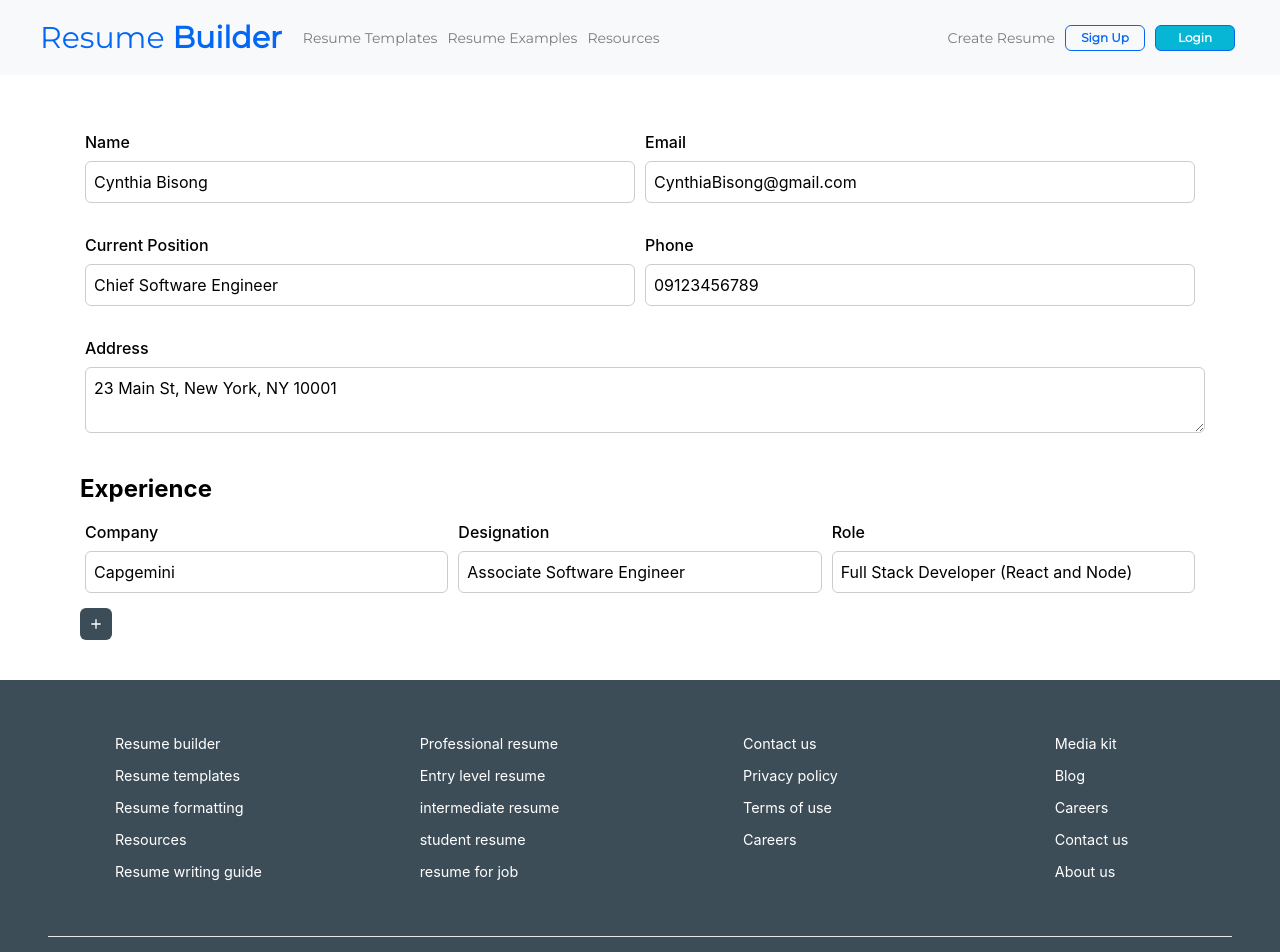
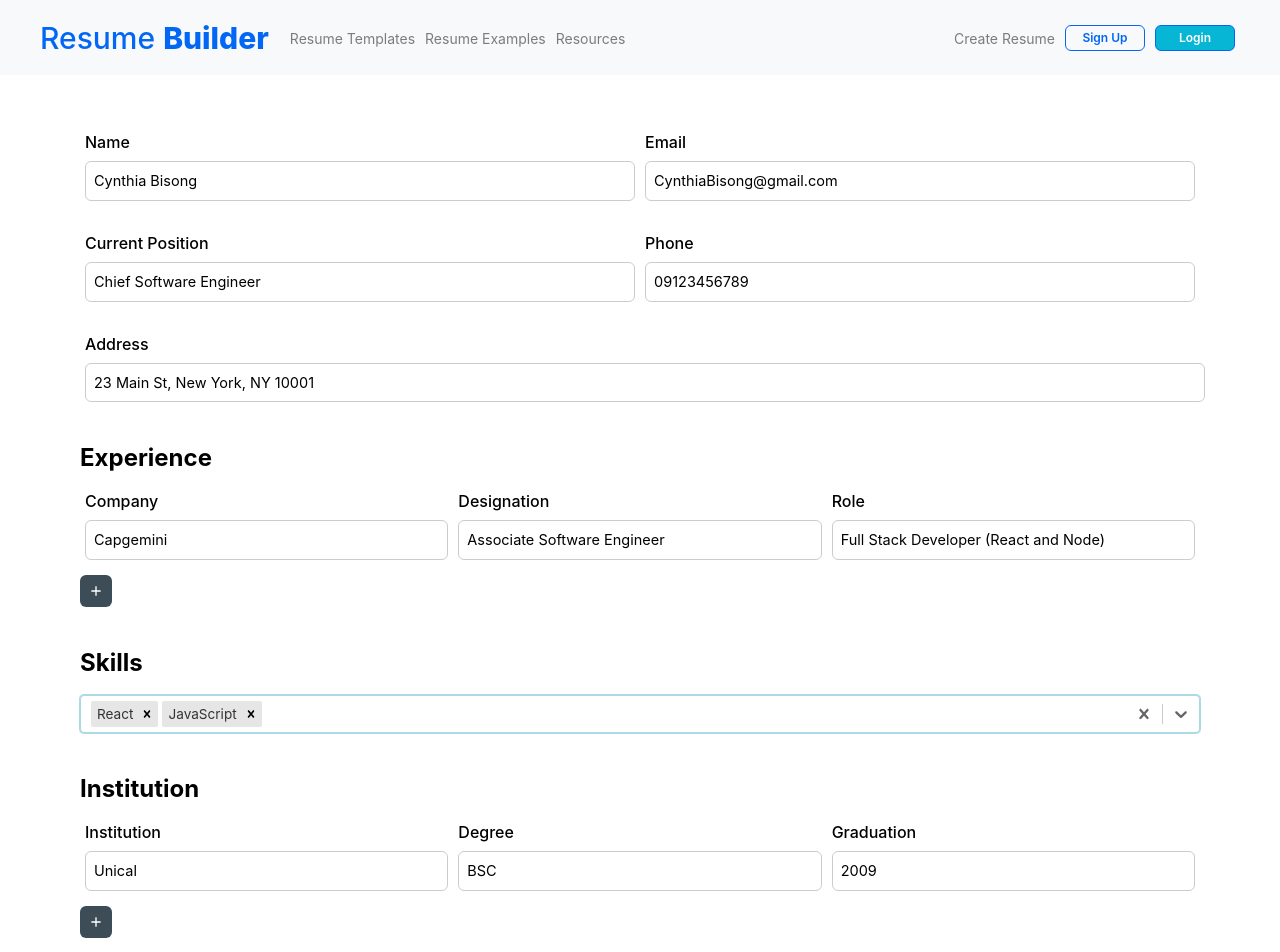
Before and after one commit to IromIbe/resume-builder, a Next.js app: page /create-resume in a window 1280 px wide. Shown: the top 952 px of the page. Built offline with nearby package versions, Linux system fonts and the light colour scheme.

Commit message:
finsihed up create resume component

```diff
--- a/components/createResume/createResume.js
+++ b/components/createResume/createResume.js
@@ -2,57 +2,129 @@ import React, { useState } from "react";
 import { CreateBody } from "./createResume.style";
 import { RiAddLine } from "react-icons/ri";
 import { RiCloseLine } from "react-icons/ri";
+import Select from "react-select";
+import makeAnimated from "react-select/animated";
+
+// select options
+const skills = [
+  { value: "React", label: "React" },
+  { value: "Angular", label: "Angular" },
+  { value: "JavaScript", label: "JavaScript" },
+  { value: "TypeScript", label: "TypeScript" },
+  { value: "HTML", label: "HTML" },
+  { value: "CSS", label: "CSS" },
+  { value: "SASS", label: "SASS" },
+  { value: "LESS", label: "LESS" },
+  { value: "Bootstrap", label: "Bootstrap" },
+  { value: "MongoDB", label: "MongoDB" },
+  { value: "MySQL", label: "MySQL" },
+  { value: "PostgreSQL", label: "PostgreSQL" },
+  { value: "Redux", label: "Redux" },
+  { value: "Redux-Saga", label: "Redux-Saga" },
+  { value: "React-Router", label: "React-Router" },
+  { value: "Express", label: "Express" },
+  { value: "NodeJS", label: "NodeJS" },
+];
 
 function CreateResume() {
+  // setting the various experience categories
   const [experience, setExperience] = useState({
     company: "Capgemini",
     designation: "Associate Software Engineer",
     role: "Full Stack Developer (React and Node)",
   });
+
+  // setting the experience category in an array
   const [experienceList, setExperienceList] = useState([experience]);
+
+  // institutional experience
+  const [institutions, setInstitutions] = useState({
+    school: "Unical",
+    degree: "BSC",
+    year: 2009,
+  });
+  const [institutionList, setInstitutionList] = useState([institutions]);
+
+  // each user data value that would require an onChange event
   const [userData, setUserData] = useState({
     name: "Cynthia Bisong",
     email: "CynthiaBisong@gmail.com",
     phone: "09123456789",
     address: "23 Main St, New York, NY 10001",
     position: "Chief Software Engineer",
-    company: "Caparizon",
-    designation: "Software Engineer",
-    role: "Full Stack Developer",
-    institute: "",
-    degree: "",
-    year: "",
   });
 
-  const handleAdd = (e) => (
+  // adding multiple experience and institutions category
+  const handleAdd = (e, state) => (
     e.preventDefault(),
-    setExperienceList([
-      ...experienceList,
-      { company: "", designation: "", role: "" },
-    ])
+    state === "experience"
+      ? setExperienceList([
+          ...experienceList,
+          { company: "", designation: "", role: "" },
+        ])
+      : state === "school"
+      ? setInstitutionList([
+          ...institutionList,
+          { school: "", degree: "", year: "" },
+        ])
+      : ""
   );
 
-  const handleRemove = (e, i) => {
-    e.preventDefault();
-    setExperienceList(
-      experienceList.filter((experience, index) => index !== i)
-    );
+  // handling the onChange event of each multiple input category
+  const handleMultipleChange = (e, index, state) => {
+    const { name, value } = e.target;
+    const newExperienceList = [...experienceList];
+    const newInstitutionList = [...institutionList];
+    state === "experience"
+      ? ((newExperienceList[index][name] = value),
+        setExperienceList(newExperienceList))
+      : state === "school"
+      ? ((newInstitutionList[index][name] = value),
+        setInstitutionList(newInstitutionList))
+      : "";
   };
 
+  // deleting multiple experience categories on click of each one
+  const handleRemove = (e, i, state) => {
+    e.preventDefault();
+
+    state === "experience"
+      ? setExperienceList(
+          experienceList.filter((experience, index) => index !== i)
+        )
+      : state === "school"
+      ? setInstitutionList(
+          institutionList.filter((institution, index) => index !== i)
+        )
+      : "";
+  };
+  // handling the onChange event of each user data value
   const handleChange = (e) => {
     const { name, value } = e.target;
     console.log(e.target.name, e.target.value);
     setUserData({ ...userData, [name]: value });
   };
 
-  const handleCompanyAdd = (e, index) => {
-    const { name, value } = e.target;
-    const newExperienceList = [...experienceList];
-    newExperienceList[index][name] = value;
-    setExperienceList(newExperienceList);
+  // setting the select options theme for the dropdown
+  const customTheme = (theme) => {
+    return {
+      ...theme,
+      colors: {
+        ...theme.colors,
+        primary25: "#f5f5f5",
+        primary: "#ADD8E6",
+      },
+    };
   };
+
+  // setting the added skills for react select
+  const [addedSkills, setAddedSkills] = useState([]);
+
+  // making react select animatable
+  const animatedComponents = makeAnimated();
+
   return (
-    <CreateBody className='py-10 md:px-10 lg:px-20 px-4 flex flex-col justify-center w-100'>
+    <CreateBody className='lg:py-10 md:py-10 sm:py-8 py-5 md:px-10 lg:px-20 px-4 flex flex-col justify-center w-100'>
       <form action=''>
         <div className='flex'>
           <label htmlFor='name'>
@@ -101,14 +173,15 @@ function CreateResume() {
         <div>
           <label htmlFor='address'>
             Address
-            <textarea
+            <input
+              type='text'
               name='address'
               id='address'
               cols='3'
               rows='2'
               value={userData.address}
               onChange={handleChange}
-            ></textarea>
+            ></input>
           </label>
         </div>
         <div className='experience mt-10'>
@@ -124,7 +197,9 @@ function CreateResume() {
                       name='company'
                       value={exp.company}
                       className='w-full'
-                      onChange={(e) => handleCompanyAdd(e, index)}
+                      onChange={(e) =>
+                        handleMultipleChange(e, index, "experience")
+                      }
                     />
                   </label>
                   <label htmlFor=''>
@@ -133,7 +208,9 @@ function CreateResume() {
                       type='text'
                       name='designation'
                       value={exp.designation}
-                      onChange={(e) => handleCompanyAdd(e, index)}
+                      onChange={(e) =>
+                        handleMultipleChange(e, index, "experience")
+                      }
                     />
                   </label>
                   <label htmlFor=''>
@@ -142,21 +219,23 @@ function CreateResume() {
                       type='text'
                       name='role'
                       value={exp.role}
-                      onChange={(e) => handleCompanyAdd(e, index)}
+                      onChange={(e) =>
+                        handleMultipleChange(e, index, "experience")
+                      }
                     />
                   </label>
                 </div>
                 <div className='flex'>
                   <button
                     className='bg-[#3c4d58] text-white p-2 rounded-md mr-4'
-                    onClick={handleAdd}
+                    onClick={(e) => handleAdd(e, "experience")}
                   >
                     <RiAddLine />
                   </button>
                   {experienceList.length > 1 && (
                     <button
                       className='bg-[#3c4d58] text-white p-2 rounded-md'
-                      onClick={(e) => handleRemove(e, index)}
+                      onClick={(e) => handleRemove(e, index, "experience")}
                     >
                       <RiCloseLine />
                     </button>
@@ -166,6 +245,85 @@ function CreateResume() {
             );
           })}
         </div>
+        <div className='select mt-10' style={{ width: "100%" }}>
+          <span className='text-2xl font-bold '> Skills</span>
+
+          <Select
+            components={animatedComponents}
+            defaultValue={[skills[0], skills[2]]}
+            onChange={setAddedSkills}
+            options={skills}
+            theme={customTheme}
+            isSearchable
+            noOptionsMessage={() => "skill not available"}
+            className='mt-4'
+            isMulti
+            autoFocus
+          />
+        </div>
+        <div className='school mt-10'>
+          <span className='text-2xl font-bold'> Institution</span>
+          {institutionList.map((institution, index) => {
+            return (
+              <div key={index} className=''>
+                <div className='flex items-center justify-center flex-wrap'>
+                  <label htmlFor='school' className=''>
+                    Institution
+                    <input
+                      id='school'
+                      type='text'
+                      name='school'
+                      value={institution.school}
+                      className='w-full'
+                      onChange={(e) => handleMultipleChange(e, index, "school")}
+                    />
+                  </label>
+                  <label htmlFor='degree'>
+                    Degree
+                    <input
+                      id='degree'
+                      type='text'
+                      name='degree'
+                      value={institution.degree}
+                      onChange={(e) => handleMultipleChange(e, index, "school")}
+                    />
+                  </label>
+                  <label htmlFor='year'>
+                    Graduation
+                    <input
+                      id='year'
+                      type='number'
+                      name='year'
+                      value={institution.year}
+                      onChange={(e) => handleMultipleChange(e, index, "school")}
+                    />
+                  </label>
+                </div>
+                <div className='flex'>
+                  <button
+                    className='bg-[#3c4d58] text-white p-2 rounded-md mr-4'
+                    onClick={(e) => handleAdd(e, "school")}
+                  >
+                    <RiAddLine />
+                  </button>
+                  {institutionList.length > 1 && (
+                    <button
+                      className='bg-[#3c4d58] text-white p-2 rounded-md'
+                      onClick={(e) => handleRemove(e, index, "school")}
+                    >
+                      <RiCloseLine />
+                    </button>
+                  )}
+                </div>
+              </div>
+            );
+          })}
+        </div>
+        <div className='submit flex justify-center items-center mt-6'>
+          <button className='text-white font-semibold bg-gradient-to-r from-cyan-500 to-blue-500 hover:bg-gradient-to-l from-blue-500 to-cyan-500 py-2 px-3 rounded-md w-28'>
+            Submit
+          </button>
+        </div>
       </form>
     </CreateBody>
   );
--- a/components/createResume/createResume.style.js
+++ b/components/createResume/createResume.style.js
@@ -13,10 +13,12 @@ export const CreateBody = styled.div`
       flex: 1;
       margin: 15px 5px;
       input,
-      textarea {
+      textarea,
+      select {
         font-weight: normal;
         margin-top: 7px;
         width: 100%;
+        font-size: 14.5px;
         border: 1px solid #ccc;
         padding: 8px;
         border-radius: 6px;
@@ -25,6 +27,9 @@ export const CreateBody = styled.div`
         justify-content: center;
         align-items: center;
       }
+      @media only screen and (max-width: 400px) {
+        font-size: 14px;
+      }
     }
   }
 `;
--- a/components/header/header.style.js
+++ b/components/header/header.style.js
@@ -7,7 +7,7 @@ export const HeaderCont = styled.div`
   left: 0;
   z-index: 1;
   width: 100%;
-  font-family: "Montserrat", sans-serif;
+  ${"" /* font-family: "Montserrat", sans-serif; */}
   @media only screen and (max-width: 300px) {
     padding-left: unset;
     padding-right: unset;
--- a/package.json
+++ b/package.json
@@ -13,6 +13,7 @@
     "react": "18.2.0",
     "react-dom": "18.2.0",
     "react-icons": "^4.4.0",
+    "react-select": "^5.4.0",
     "styled-components": "^5.3.5"
   },
   "devDependencies": {
```
Also changed, not shown: 1 other file (tests, documents, lock files or other folders).
